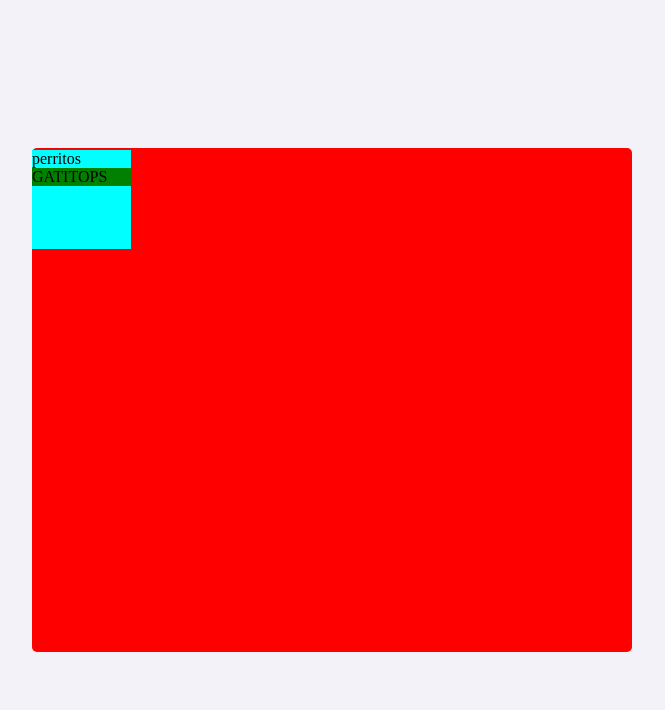
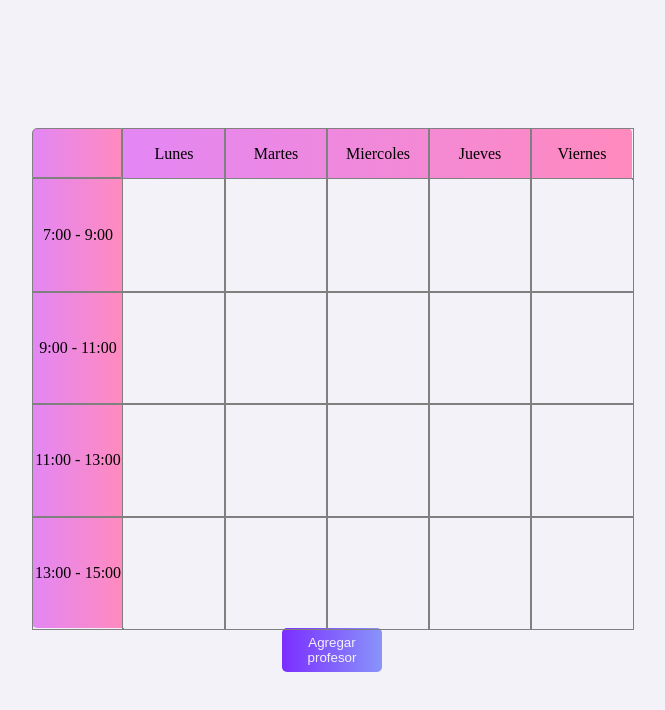
Before and after one commit to marcoale04/Schedule_organizer, a React (Vite) app in the folder front/: page /playground in a window 1280 px wide. Shown: the top 710 px of the page, without its empty margins (308-973 px from the left). Built offline with nearby package versions, Linux system fonts and the light colour scheme.

Commit message:
calendar is almost ready

```diff
--- a/front/index.html
+++ b/front/index.html
@@ -8,5 +8,7 @@
   <body>
     <div id="root"></div>
     <script type="module" src="/src/main.tsx"></script>
+
+    <script src="https://cdn.jsdelivr.net/npm/bootstrap@5.3.2/dist/js/bootstrap.bundle.min.js" integrity="sha384-C6RzsynM9kWDrMNeT87bh95OGNyZPhcTNXj1NW7RuBCsyN/o0jlpcV8Qyq46cDfL" crossorigin="anonymous"></script>
   </body>
 </html>
--- a/front/package.json
+++ b/front/package.json
@@ -10,7 +10,9 @@
     "preview": "vite preview"
   },
   "dependencies": {
+    "bootstrap": "^5.3.2",
     "react": "^18.2.0",
+    "react-bootstrap": "^2.9.2",
     "react-dom": "^18.2.0",
     "react-router-dom": "^6.11.2"
   },
--- a/front/src/Components/Schedule/Schedule.tsx
+++ b/front/src/Components/Schedule/Schedule.tsx
@@ -2,7 +2,9 @@ import "./schedule.css"
 
 interface Props {
     days: Array<string>,
-    hours: Array<string>
+    hours: Array<string>,
+    background: string,
+    info?: Array<string>
 }
 
 export const Schedule = (props: Props) => {
@@ -10,57 +12,79 @@ export const Schedule = (props: Props) => {
     let days = props.days;
     let hours = props.hours;
 
+    let prueba = days.length * hours.length;
+
+
+    // let a = Object.fromEntries(gatito)
+
+
+    let body = window.document.body;
+    body.style.setProperty("--background-calendar", props.background);
+
+    let schedules: {[key: string]: string} = {
+        "0": "Lunes 7:00 - 9:00",
+        "1": "Martes 7:00 - 9:00",
+        "2": "Miercoles 7:00 - 9:00",
+        "3": "Jueves 7:00 - 9:00",
+        "4": "Viernes 7:00 - 9:00",
+        "5": "Lunes 9:00 - 11:00" ,
+        "6": "Martes 9:00 - 11:00",
+        "7": "Miercoles 9:00 - 11:00",
+        "8": "Jueves 9:00 - 11:00",
+        "9": "Viernes 9:00 - 11:00",
+        "10": "Lunes 11:00 - 13:00",
+        "11": "Martes 11:00 - 13:00",
+        "12": "Miercoles 11:00 - 13:00",
+        "13": "Jueves 11:00 - 13:00",
+        "14": "Viernes 11:00 - 13:00",
+        "15": "Lunes 13:00 - 15:00",
+        "16":  "Martes 13:00 - 15:00",
+        "17": "Miercoles 13:00 - 15:00",
+        "18": "Jueves 13:00 - 15:00",
+        "19": "Viernes 13:00 - 15:00",
+    }
+
     return(
         <>
             <div className="schedule-container">
-                <div className="days-container">
-                    <div style={{background: "aqua", width: "100%"}}>
-                        perritos
-                    </div>
-                    <div style={{background: "green", width: "100%"}}>
-                        GATITOPS
-                    </div>
+                <div onClick={() => console.log()} className="corner">
 
                 </div>
-                {/* <div style={{background: "purple", width: "100%"}}>
+                <div
+
+
+                    className="days-container"
+                >
+                   {days.map((item,index) => {
+                        return(
+                            <div key={index} style={{display: "flex", width:"100%", height:"100%", justifyContent:"center", alignItems:"center", border:"0.5px solid gray" }}>
+                                <p key={index}>{item}</p>
+                            </div>
+                        )
+                   })}
 
                 </div>
-                <div style={{background: "yellow", width: "100%"}}>
+                <div className="hours-container">
+                    {hours.map((item, index) => {
+                        return(
+                            <div key={index}style={{display: "flex", width:"100%", height:"100%", justifyContent:"center", alignItems:"center", border:"0.5px solid gray" }}>
 
+                            <p key={index}>{item}</p>
+                            </div>
+                        )
+                    })}
                 </div>
-                <div style={{background: "orange", width: "100%"}}>
 
+                <div className="match-container">
+                    {[...Array(prueba).keys()].map((item, index) => {
+                        return(
+                            <div key={index} style={{display: "flex", width:"100%", height:"100%", justifyContent:"center", alignItems:"center", border:"0.5px solid gray" }}>
+                                {props.info?.includes(schedules[String(item)])   && <p >{item}</p> }
+
+                            </div>
+                        )
+                    })}
                 </div>
-                <div style={{background: "aqua", width: "100%"}}>
-
-                </div>
-                <div style={{background: "green", width: "100%"}}>
-
-                </div>
-                <div style={{background: "purple", width: "100%"}}>
-
-                </div>
-                <div style={{background: "aqua", width: "100%"}}>
-
-                </div>
-                <div style={{background: "orange", width: "100%"}}>
-
-                </div>
-                <div style={{background: "gray", width: "100%"}}>
-
-                </div>
-                <div style={{background: "black", width: "100%"}}>
-
-                </div> */}
-
-
-
-
-                {/* <div style={{ width: "100%", height: "100%"}}>
-
-                </div> */}
-
-
             </div>
         </>
     )
--- a/front/src/Components/Schedule/schedule.css
+++ b/front/src/Components/Schedule/schedule.css
@@ -2,22 +2,54 @@
 
     width: 600px;
     height: 500px;
-    grid-template-columns: repeat(6, 1fr);
-    grid-template-rows: repeat(5, 1fr);
-    background: red;
+    grid-template-columns: 15% repeat(4, 1fr);
+    grid-template-rows: 10% repeat(4, 1fr);
     position: relative;
     display: grid;
     margin: 0;
-    gap: 1px;
-    padding: 2px 0px 2px 0px;
-    border-radius: 5px;
+    border-radius: 5px ;
+}
+.corner{
+    grid-column-start: 1;
+    grid-column-end: 1;
+    background: var(--background-calendar);
+    border-radius: 5px 0 0 0;
+    border: 0.5px solid gray;
 }
 
 .days-container{
+    display: grid;
+    grid-template-columns: repeat(5,1fr);
     width: 100%;
     height: 100%;
-    background: aqua;
-    /* grid-column-start: 0;
-    grid-column-end: 6; */
+    background: var(--background-calendar);
+    grid-column-start: 2;
+    grid-column-end: 7;
+    border-radius: 0 5px 0 0;
 
 }
+
+.hours-container{
+    display: grid;
+    grid-template-rows: repeat(4,1fr);
+    width: 100%;
+    height: 100%;
+    background: var(--background-calendar);
+    grid-row-start: 2;
+    grid-row-end: 7;
+    border-radius: 0 0 0 5px;
+}
+
+.match-container{
+    display: grid;
+    grid-template-columns: repeat(5, 1fr);
+    grid-template-rows: repeat(4, 1fr);
+    width: 100%;
+    height: 100%;
+    background: #F2F2F8;
+    grid-row-start: 2;
+    grid-row-end: 7;
+    grid-column-start: 2;
+    grid-column-end: 7;
+    border-radius: 0 0 5px 0;
+}
--- a/front/src/Pages/Playground/Playground.tsx
+++ b/front/src/Pages/Playground/Playground.tsx
@@ -1,11 +1,16 @@
-import { Carousel } from "../../Components/Carousel/Carousel"
+// import { Carousel } from "../../Components/Carousel/Carousel"
+import { useState } from "react";
 import { InfoCard } from "../../Components/InfoCard/InfoCard"
 import { MainCard } from "../../Components/MainCard/MainCard"
 import { Schedule } from "../../Components/Schedule/Schedule"
+import Button from 'react-bootstrap/Button';
 
 export const Playground = () => {
 
-    let schedules = ["Lun 7:00 - 9:00", "Mie 7:00 - 9:00",  "Vie 7:00 - 9:00"]
+    let hours = ["7:00 - 9:00", "9:00 - 11:00",  "11:00 - 13:00", "13:00 - 15:00"]
+    let days = ["Lunes", "Martes", "Miercoles", "Jueves", "Viernes"]
+
+    const [info, setInfo] = useState([""]) ;
     return(
         <>
             <div style={{
@@ -46,8 +51,22 @@ export const Playground = () => {
                         ]}
                     />
                 ]}/> */}
-                <Schedule days={[""]} hours={[""]}/>
+                <Schedule
+                    days={days}
+                    hours={hours}
+                    background="linear-gradient(90deg, #E387F5, #FF8ABE)"
+                    info={info}
+                />
 
+                <button
+                    onClick={() => {
+                        // setInfo(["Viernes 9:00 - 11:00", "Miercoles 9:00 - 11:00", "Martes 7:00 - 9:00", "Jueves 13:00 - 15:00"])
+                        setInfo([...info, "Miercoles 9:00 - 11:00"])
+                    }}
+                >
+                    Agregar profesor
+                </button>
+                {/* <Button /> */}
 
 
             </div>
```
Also changed, not shown: front/src/Components/Carousel/Carousel.tsx (line endings or trailing spaces), 1 other file (tests, documents, lock files or other folders).
